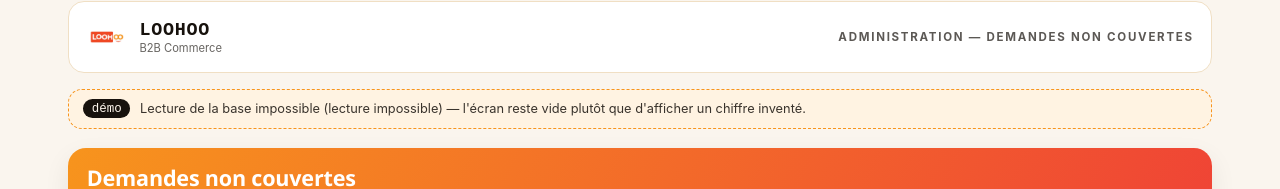
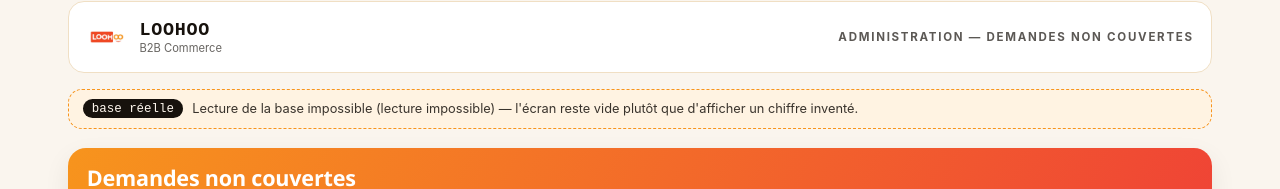
Before and after one commit to Agnissanv/loohoo-admin, a React (Vite) app: page /demandes in a window 1280 px wide. Shown: the part 143-332 px from the top of the page. Built offline with nearby package versions, Linux system fonts and the light colour scheme; no server answers.

Commit message:
admin: bandeau honnete (base reelle vs demo) + verification des ecrans sur la vraie base

```diff
--- a/src/api/loohoo-demo.js
+++ b/src/api/loohoo-demo.js
@@ -48,6 +48,9 @@ function eurosFcfa(n) {
 }
 
 export { MOIS, ilYA, eurosFcfa };
+
+/* Vrai ici seulement : ce module n'est utilisé que par la démonstration locale. */
+export const DEMONSTRATION = true;
 
 export function resumeSources() {
   return 'Démonstration locale (VITE_DEMO_ADMIN=1) : les blocs sont remplis avec les '
--- a/src/api/loohoo.js
+++ b/src/api/loohoo.js
@@ -887,6 +887,10 @@ export async function marquerMessageTraite(id, traite = true) {
   return rpc('admin_marquer_message_traite', { p_id: id, p_traite: traite });
 }
 
+/* Vrai uniquement en démonstration locale : loohoo-demo.js exporte true.
+   Sert au bandeau en haut d'écran pour annoncer la bonne origine des chiffres. */
+export const DEMONSTRATION = false;
+
 /* Résumé lisible de l'origine des blocs, pour le bandeau en haut d'écran. */
 export function resumeSources(sources = {}) {
   const reels = [];
--- a/src/components/BandeauFictif.jsx
+++ b/src/components/BandeauFictif.jsx
@@ -1,14 +1,19 @@
 import React from 'react';
+import { DEMONSTRATION } from '../api/loohoo.js';
 
 /*
-  Bandeau de rappel « données fictives ».
-  Les chiffres des écrans d'espace (maquettes du client) ne viennent d'aucune
-  source réelle : ce bandeau le dit à l'écran, comme sur le tableau de bord.
+  Bandeau de rappel de l'origine des chiffres.
+  En démonstration locale, les blocs viennent des maquettes : la pastille le dit.
+  En ligne (ou en local sans démonstration), les blocs lisent la base LOOHOO :
+  la pastille annonce alors « base réelle », pour ne jamais faire croire à des
+  chiffres d'exemple.
 */
 export default function BandeauFictif({ texte }) {
   return (
     <div className="loo-admin-bandeau">
-      <span className="loo-admin-bandeau-pastille">démo</span>
+      <span className="loo-admin-bandeau-pastille">
+        {DEMONSTRATION ? 'démo' : 'base réelle'}
+      </span>
       <span className="loo-admin-bandeau-texte">{texte}</span>
     </div>
   );
```
